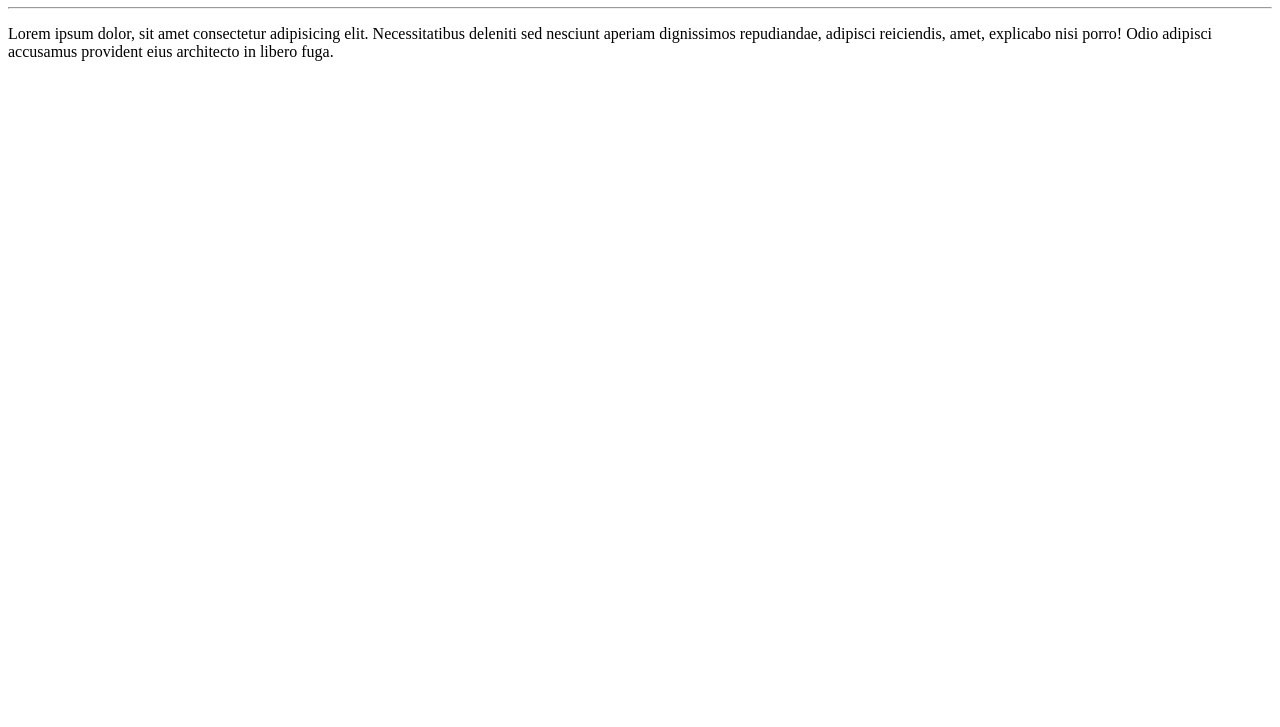
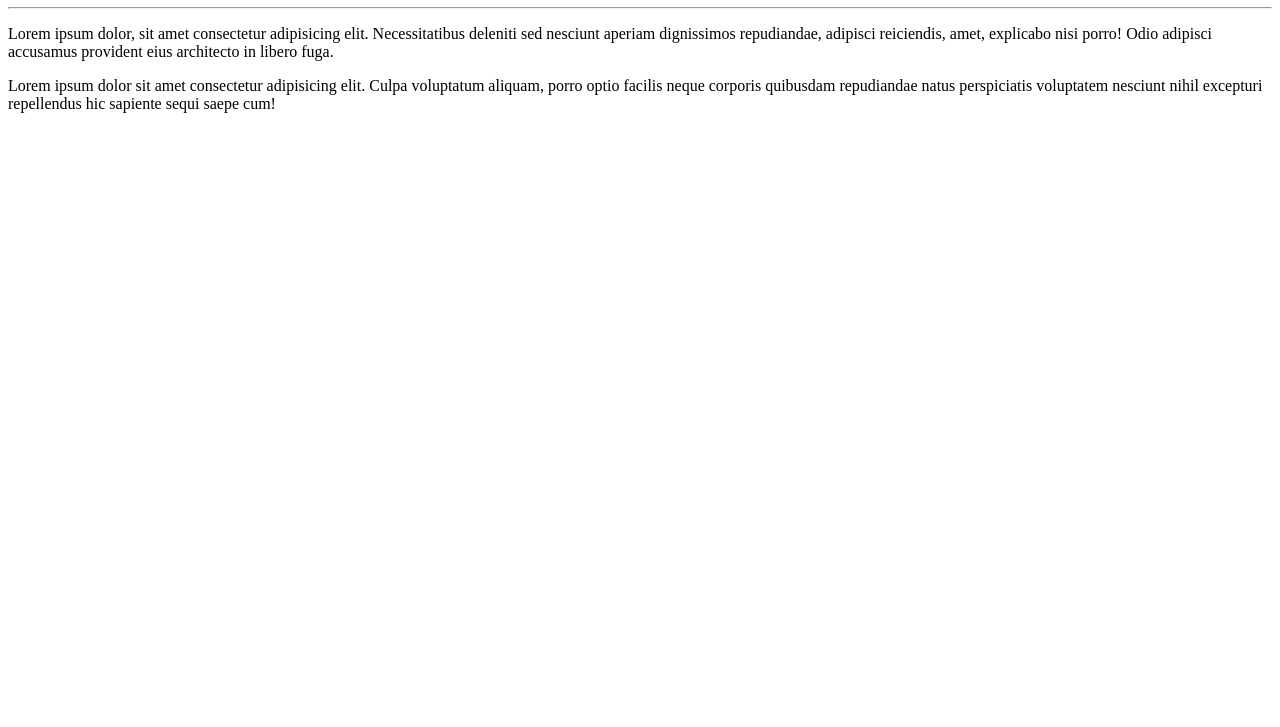
Before and after one commit to gu1veloso/Ola-Mundo, a plain HTML site: page site-exemplo/index.html in a window 1280 px wide. Shown: the part 73-800 px from the top of the page. Drawn offline with Linux system fonts and the light colour scheme.

Commit message:
adicionei um parágrafo

```diff
--- a/site-exemplo/index.html
+++ b/site-exemplo/index.html
@@ -10,5 +10,6 @@
     <h1>Olá, Mundo!</h1>
     <hr>
     <p>Lorem ipsum dolor, sit amet consectetur adipisicing elit. Necessitatibus deleniti sed nesciunt aperiam dignissimos repudiandae, adipisci reiciendis, amet, explicabo nisi porro! Odio adipisci accusamus provident eius architecto in libero fuga.</p>
+    <p>Lorem ipsum dolor sit amet consectetur adipisicing elit. Culpa voluptatum aliquam, porro optio facilis neque corporis quibusdam repudiandae natus perspiciatis voluptatem nesciunt nihil excepturi repellendus hic sapiente sequi saepe cum!</p>
 </body>
 </html>
```
